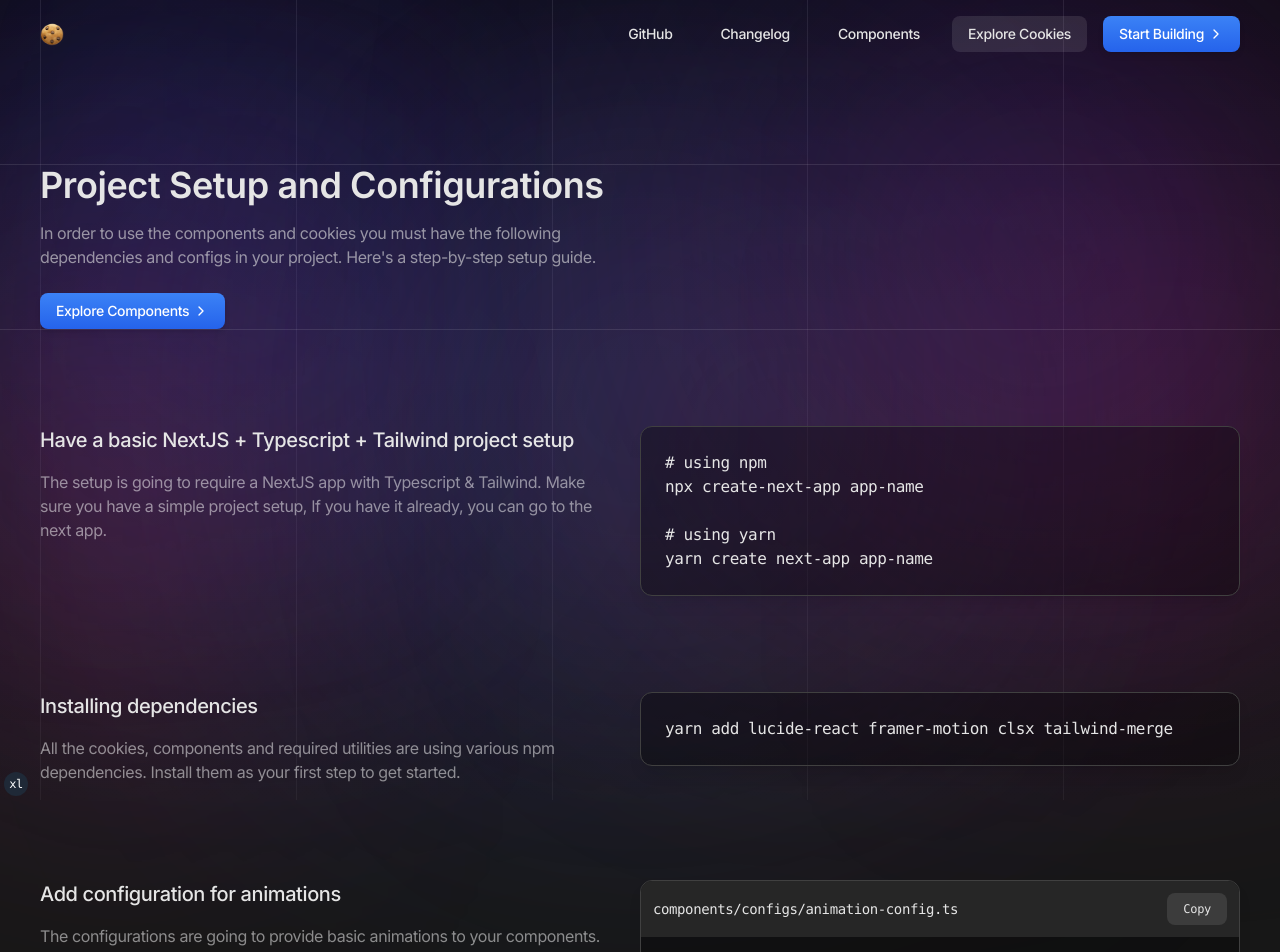
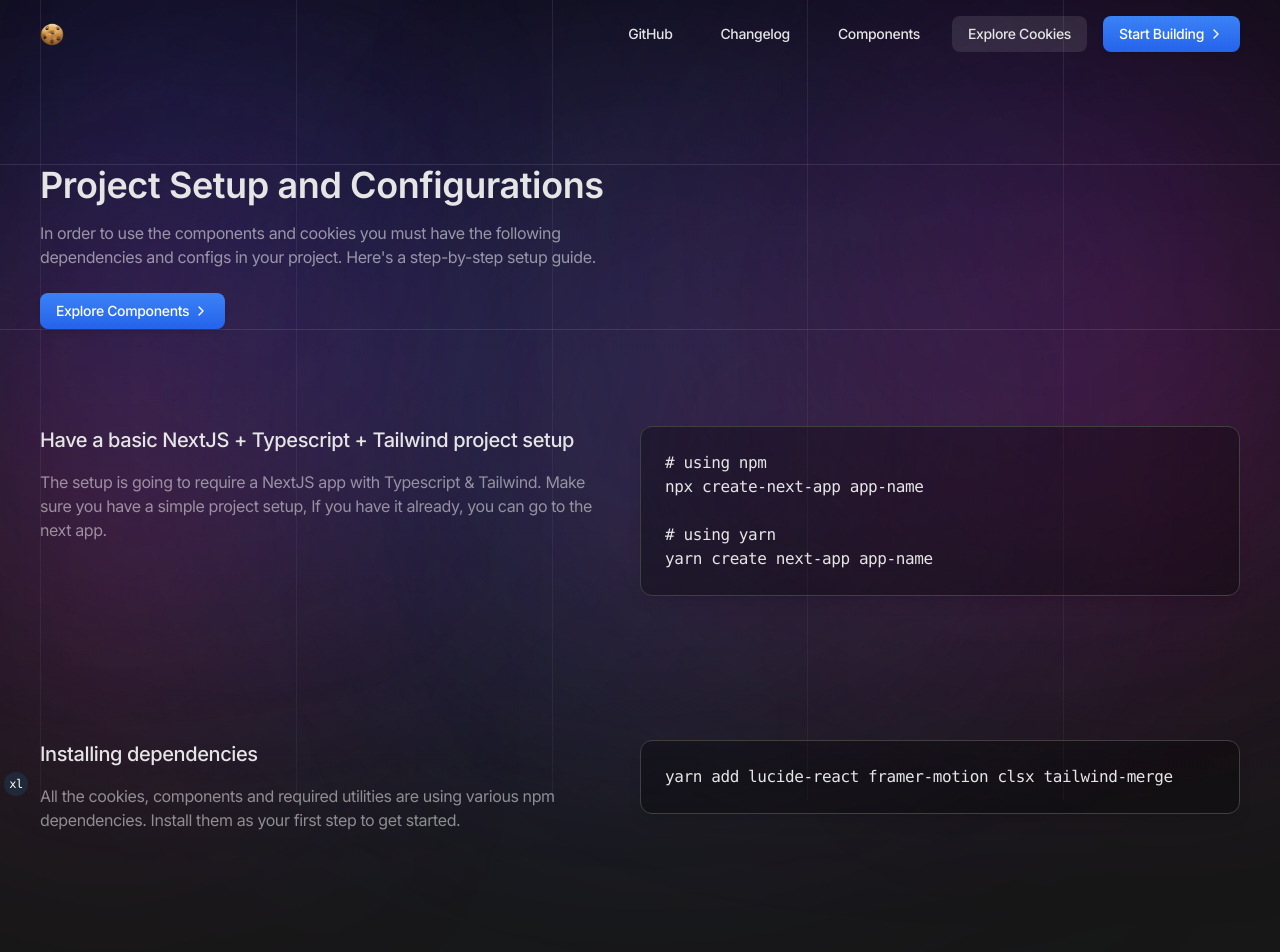
Before and after one commit to with-tw/cookies, a Next.js app: page /getting-started in a window 1280 px wide. Shown: the top 952 px of the page. Built offline with nearby package versions, Linux system fonts and the light colour scheme; no server answers.

Commit message:
🎨 Code format using prettier

```diff
--- a/components/sections/setup-section.tsx
+++ b/components/sections/setup-section.tsx
@@ -84,7 +84,7 @@ export const SetupSection = forwardRef<HTMLDivElement, SetupSectionProps>(
           </ResponsiveControl>
         </PageHeader>
         <div className="mt-12 setup-steps-container">
-          <ResponsiveControl className="grid grid-cols-1 items-start gap-24">
+          <ResponsiveControl className="grid grid-cols-1 items-start gap-36">
             {SetupData.map((setup, index) => {
               return (
                 <SetupStepContainer
```
